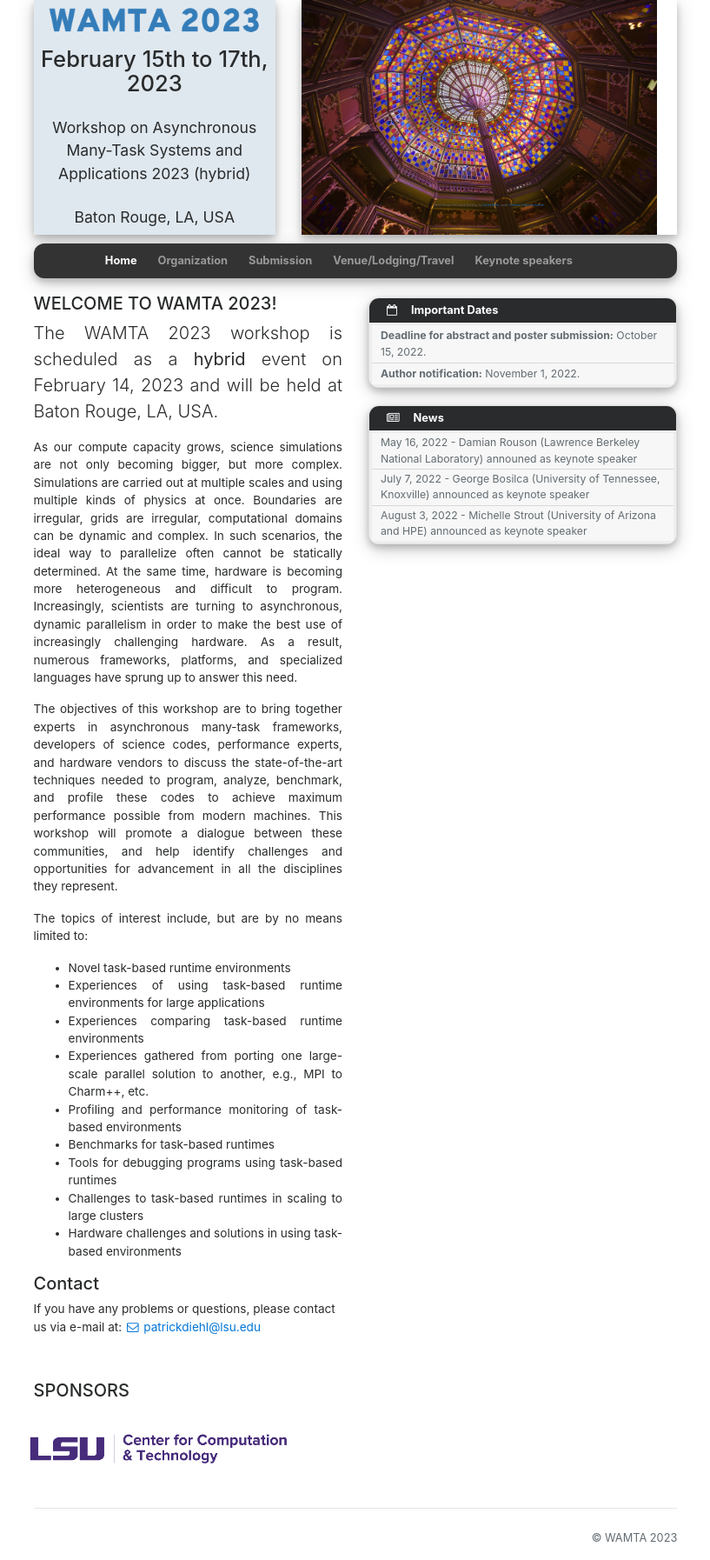
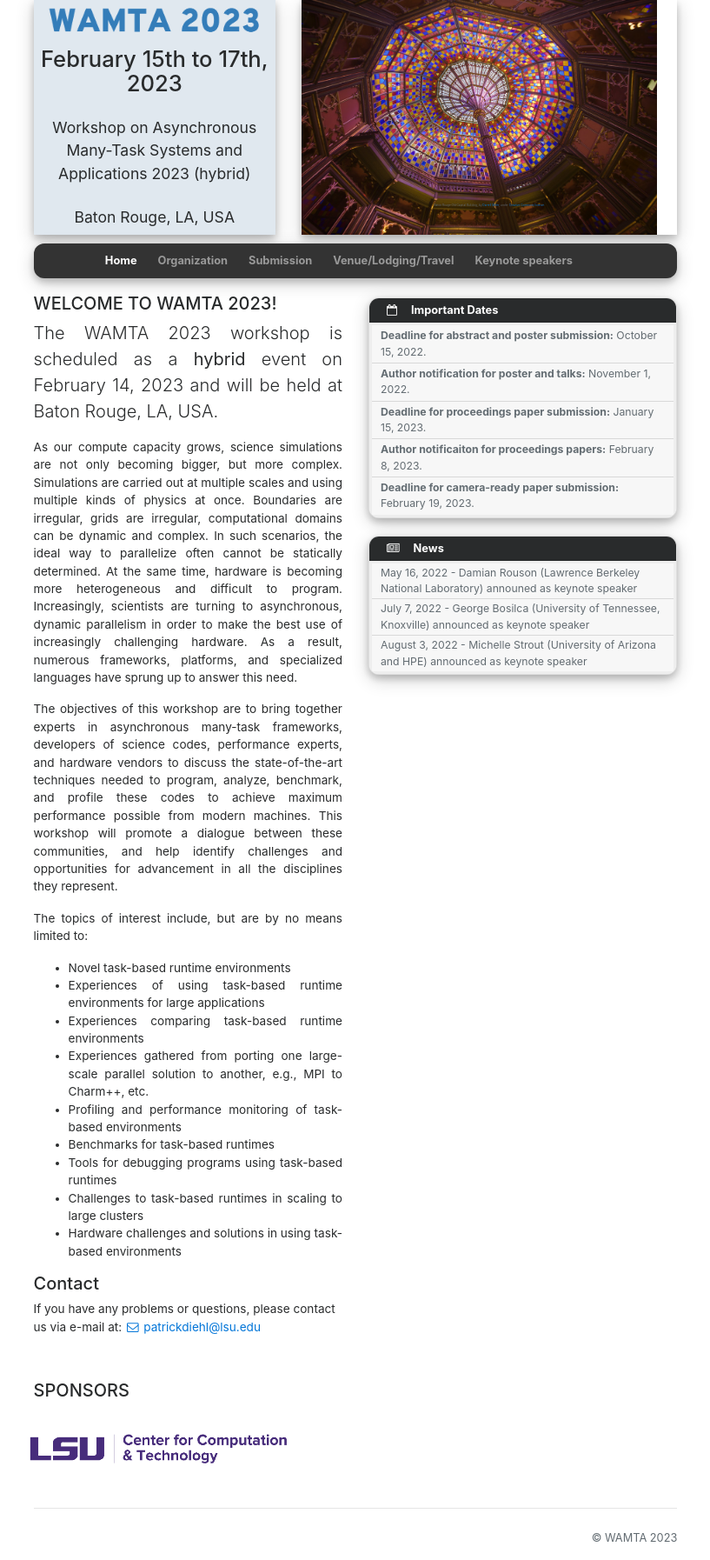
Before and after one commit to wamta26/WAMTA26.github.io, a Jekyll site: the page built from index.md, in a window 1280 px wide. Shown: the whole page at 87% size, without its empty margins (231-1048 px from the left). Built offline with Jekyll 4.4.1, drawn with Linux system fonts in a browser that asks for light colours; nearby versions of some CDN libraries.

Commit message:
Add deadlines

```diff
--- a/_data/conference.yml
+++ b/_data/conference.yml
@@ -77,7 +77,16 @@ deadlines:
     text: Deadline for abstract and poster submission
     pass_due: False
   - date: 2022-11-01
-    text: Author notification
+    text: Author notification for poster and talks
+    pass_due: false
+  - date: 2023-01-15
+    text: Deadline for proceedings paper submission
+    pass_due: false
+  - date: 2023-02-08
+    text: Author notificaiton for proceedings papers
+    pass_due: false
+  - date: 2023-02-19
+    text: Deadline for camera-ready paper submission
     pass_due: false
 news:
   - date: 2022-05-16
```
